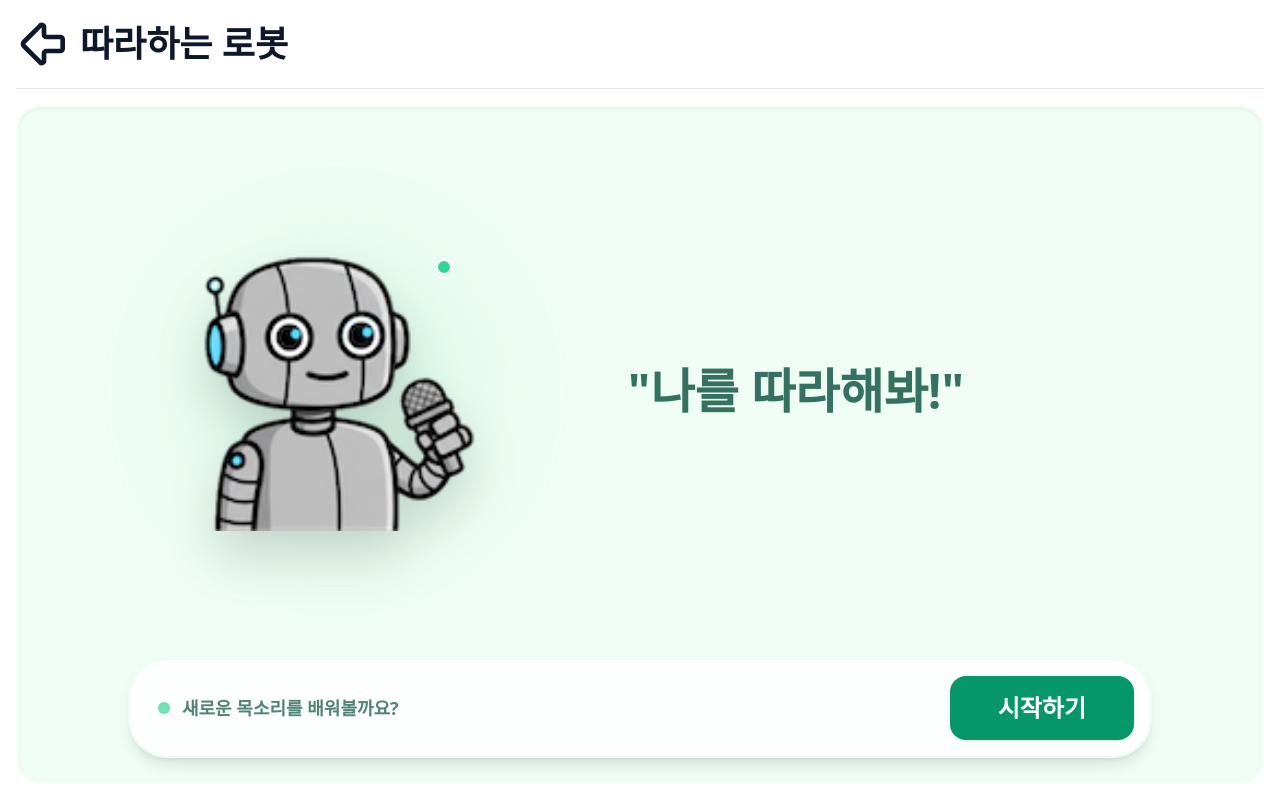
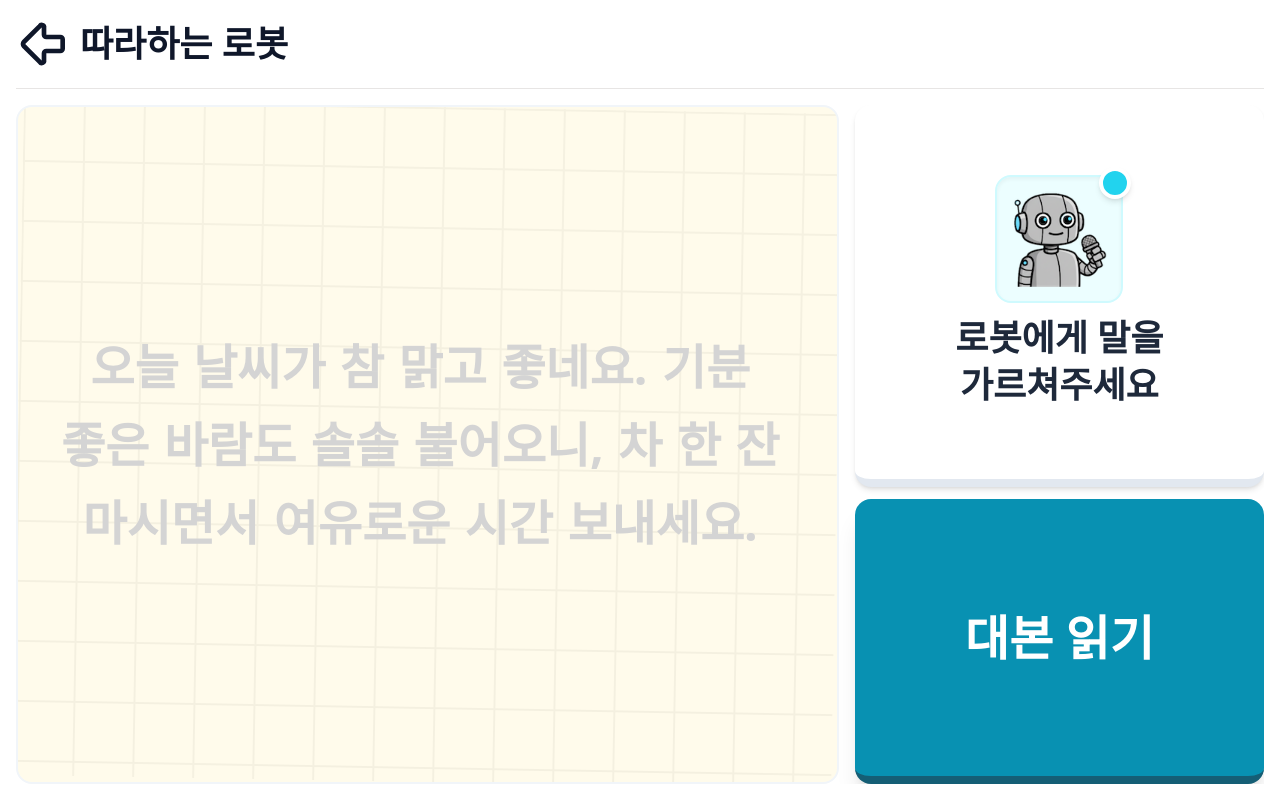
Before and after one commit to circuluspibo/piCare-front, a React (Vite) app: page /ai/voice in a window 1280 px wide. Built offline with nearby package versions, Linux system fonts and the light colour scheme.

Commit message:
update: ai training ui

```diff
--- a/src/pages/ai/VoiceReplication.jsx
+++ b/src/pages/ai/VoiceReplication.jsx
@@ -1,9 +1,9 @@
-import React, { useState, useRef, useContext, useMemo } from "react";
+import React, { useState, useRef, useContext, useMemo, useEffect } from "react";
 import { Button } from "@/components/ui/button";
 import Dialog from "@/components/Dialog";
-import { IconRenderer } from "@/components/ui/IconRenderer";
 import { cn } from "@/lib/utils";
 import { ThreeDot } from "react-loading-indicators";
+import { RotateCcw, Mic, PlayCircle, Info, Headphones } from "lucide-react";
 import { postVoice2Wav } from "@/api/gpuService";
 import { getTtsBlob } from "@/api/cpuService";
 import { GlobalContext } from "@/contexts/GlobalContext";
@@ -25,7 +25,7 @@ export default function VoiceReplication() {
 
   const audioRef = useRef(null);
   const timerRef = useRef(null);
-  const highlightRef = useRef(-1);
+  const [highlightIndex, setHighlightIndex] = useState(-1);
   const mediaRecorderRef = useRef(null);
   const audioChunkRef = useRef([]);
 
@@ -38,18 +38,23 @@ export default function VoiceReplication() {
     return isMale ? 48 : 7;
   }, [humanInfo]);
 
-  // 에메랄드 톤 하이라이트 UI 업데이트
-  const updateHighlightUI = (index, active) => {
-    const el = document.getElementById(`char-${index}`);
-    if (el) {
-      el.className = cn(
-        "transition-colors duration-200",
-        active
-          ? "text-emerald-600 font-black scale-110 inline-block"
-          : "text-slate-300",
-      );
+  // 타이머 로직: 구 버전의 직관적인 인덱스 기반 강조 적용
+  useEffect(() => {
+    if (stage === "recording") {
+      setHighlightIndex(0);
+      timerRef.current = setInterval(() => {
+        setHighlightIndex((prev) => {
+          if (prev < currentScript.length) return prev + 1;
+          clearInterval(timerRef.current);
+          return prev;
+        });
+      }, 250);
+    } else {
+      clearInterval(timerRef.current);
+      setHighlightIndex(-1);
     }
-  };
+    return () => clearInterval(timerRef.current);
+  }, [stage, currentScript]);
 
   const handleStart = async () => {
     try {
@@ -61,24 +66,14 @@ export default function VoiceReplication() {
 
       mediaRecorderRef.current.start();
       setStage("recording");
-
-      highlightRef.current = 0;
-      timerRef.current = setInterval(() => {
-        if (highlightRef.current < currentScript.length) {
-          updateHighlightUI(highlightRef.current, true);
-          highlightRef.current += 1;
-        } else {
-          clearInterval(timerRef.current);
-        }
-      }, 250);
     } catch (e) {
       console.error(e);
+      alert("마이크 권한이 필요합니다.");
     }
   };
 
   const handleStop = () => {
     if (mediaRecorderRef.current && stage === "recording") {
-      clearInterval(timerRef.current);
       mediaRecorderRef.current.onstop = async () => {
         setStage("loading");
         try {
@@ -90,13 +85,8 @@ export default function VoiceReplication() {
 
           setResultAudio(response);
           setStage("result");
-          setTimeout(() => {
-            if (audioRef.current) {
-              setIsPlaying(true);
-              audioRef.current.play();
-            }
-          }, 800);
         } catch (err) {
+          console.error(err);
           setStage("idle");
         }
       };
@@ -104,162 +94,191 @@ export default function VoiceReplication() {
       mediaRecorderRef.current.stream.getTracks().forEach((t) => t.stop());
     }
   };
-
   const handleReset = () => {
     setStage("idle");
     setResultAudio(null);
-    highlightRef.current = -1;
+    setHighlightIndex(-1);
     setCurrentScript(
       USER_SCRIPT_LIST[Math.floor(Math.random() * USER_SCRIPT_LIST.length)],
     );
   };
 
+  const renderKaraokeText = (script, hIndex) => {
+    let charCounter = 0; // 전체 글자 순서를 추적하기 위한 카운터
+
+    // 1. 공백을 기준으로 단어 리스트를 만듭니다.
+    return script.split(" ").map((word, wordIndex) => (
+      // 2. 각 단어를 하나의 span(덩어리)으로 감쌉니다.
+      // 여기서 inline-block을 주면 단어 단위로 break-keep 효과가 납니다.
+      <span
+        key={wordIndex}
+        className="inline-block whitespace-nowrap mr-[0.3em]"
+      >
+        {word.split("").map((char) => {
+          const currentIndex = charCounter++; // 글자마다 인덱스 부여
+          const isHighlighted = currentIndex < hIndex;
+
+          return (
+            <span
+              key={currentIndex}
+              className={cn(
+                "transition-colors duration-200",
+                isHighlighted ? "text-neutral-900" : "text-neutral-300",
+              )}
+            >
+              {char}
+            </span>
+          );
+        })}
+      </span>
+    ));
+  };
   return (
-    <div className="flex flex-col w-full h-full bg-[#F0FDF4] rounded-3xl overflow-hidden p-4 md:p-6 shadow-inner border-2 border-white/50">
-      <main className="flex-1 flex flex-row items-center justify-center gap-4 md:gap-8 overflow-hidden px-2">
-        {/* 로봇 섹션 */}
-        <div
-          className={cn(
-            "relative flex-shrink-0 transition-all duration-500",
-            stage === "recording" && "scale-105",
-            isPlaying && "animate-bounce",
-          )}
-        >
-          <div className="absolute inset-0 bg-emerald-200/30 blur-3xl rounded-full" />
-          <img
-            src="/images/voice.png"
-            alt="robot"
-            className="relative w-auto h-[35vh] max-h-[320px] object-contain drop-shadow-2xl"
+    <div className="flex w-full h-full gap-4 overflow-hidden">
+      {/* LEFT SECTION: Main Display Area (2/3) */}
+      <div className="flex-[2] relative bg-amber-50 rounded-2xl border-2 border-slate-100 overflow-hidden flex flex-col">
+        <div className="flex-1 flex items-center justify-center relative p-6">
+          {/* 은은한 원고지 배경 패턴 */}
+          <div
+            className="absolute inset-0 opacity-[0.04] rotate-1 pointer-events-none"
+            style={{
+              backgroundImage: `linear-gradient(#000 2px, transparent 2px), linear-gradient(90deg, #000 2px, transparent 2px)`,
+              backgroundSize: "60px 60px",
+            }}
           />
-          {isPlaying && (
-            <div className="absolute bottom-[24%] left-[44%] w-[12%] h-[4%] bg-slate-800 rounded-full animate-ping" />
-          )}
-          <div
-            className={cn(
-              "absolute top-2 right-6 w-4 h-4 rounded-full border-2 border-white shadow-sm",
-              stage === "recording"
-                ? "bg-red-500 animate-pulse"
-                : "bg-emerald-400",
+
+          <div className="relative z-10 w-full text-center">
+            {stage === "result" && resultAudio ? (
+              <div className="flex flex-col items-center gap-8 animate-in zoom-in duration-500">
+                <div className="p-8 bg-cyan-50 rounded-full border-4 border-white shadow-lg">
+                  <Headphones
+                    size={80}
+                    className="text-cyan-600 animate-bounce"
+                  />
+                </div>
+                <h2 className="text-6xl font-black text-slate-800 tracking-tighter">
+                  준비 완료!
+                </h2>
+              </div>
+            ) : (
+              <h2 className="text-5xl font-black text-center leading-relaxed break-keep">
+                {renderKaraokeText(currentScript, highlightIndex)}
+              </h2>
             )}
-          />
+          </div>
+        </div>
+      </div>
+
+      {/* RIGHT SECTION: Controls (1/3 영역) */}
+      <div className="flex-1 flex flex-col gap-3 h-full">
+        {/* 1. 상단 안내창: 비중을 높여(flex-[1.2]) 로봇과 설명을 더 강조 */}
+        <div className="flex-[1.2] bg-white rounded-2xl p-4 shadow-md border-b-[8px] border-slate-200 flex flex-col items-center justify-center text-center gap-3">
+          {/* 로봇 프로필 이미지: 크기를 키워 시인성 확보 */}
+          <div className="relative">
+            <div
+              className={cn(
+                "w-32 h-32 rounded-2xl bg-cyan-50 border-2 border-cyan-100 flex items-center justify-center transition-all duration-500 shadow-inner",
+                stage === "recording"
+                  ? "ring-8 ring-rose-500/10 animate-pulse"
+                  : "",
+              )}
+            >
+              <img
+                src="/images/voice.png"
+                alt="robot"
+                className={cn(
+                  "w-24 h-24 object-contain transition-transform duration-500",
+                  stage === "recording" && "scale-110",
+                )}
+              />
+            </div>
+            {/* 상단 배지 */}
+            <div
+              className={cn(
+                "absolute -top-2 -right-2 w-8 h-8 rounded-full border-4 border-white shadow-md",
+                stage === "recording" ? "bg-rose-500" : "bg-cyan-400",
+              )}
+            />
+          </div>
+
+          {/* 설명 문구: 텍스트 크기를 키우고 행간을 넉넉히 조절 */}
+          <div className="space-y-2">
+            <h2 className="text-4xl font-black text-slate-800 leading-[1.3] break-keep">
+              {stage === "idle" && "로봇에게 말을\n가르쳐주세요"}
+              {stage === "recording" && "천천히 끝까지\n읽어주세요"}
+              {stage === "loading" && "열심히 공부를\n하고 있어요"}
+              {stage === "result" && "짜잔! 저랑\n정말 똑같아요"}
+            </h2>
+          </div>
         </div>
 
-        {/* 인터랙션 섹션 */}
-        <div className="flex-1 max-w-xl h-full flex items-center justify-center">
-          {stage === "recording" ? (
-            <div className="w-full bg-white p-6 md:p-8 rounded-[2.5rem] shadow-xl border-4 border-emerald-50 relative animate-in slide-in-from-right-10">
-              <div className="hidden md:block absolute -left-5 top-1/2 -translate-y-1/2 w-0 h-0 border-t-[15px] border-t-transparent border-r-[25px] border-r-white border-b-[15px] border-b-transparent" />
-              <p className="text-2xl md:text-3xl font-bold text-slate-800 leading-relaxed flex flex-wrap justify-start">
-                {currentScript.split(" ").map((word, wordIdx) => (
-                  <span key={wordIdx} className="flex mr-2 mb-1">
-                    {" "}
-                    {/* 단어 단위로 묶음 */}
-                    {word.split("").map((char, charIdx) => {
-                      // 전체 문장에서 이 글자가 몇 번째 인덱스인지 계산
-                      const absoluteIndex =
-                        currentScript
-                          .split("")
-                          .slice(0, currentScript.indexOf(word, wordIdx))
-                          .length + charIdx;
+        {/* 2. 하단 제어 버튼 영역: 남은 공간(flex-1)을 효율적으로 사용 */}
+        <div className="flex-1 flex flex-col gap-4">
+          {stage === "idle" && (
+            <Button
+              onClick={handleStart}
+              className="flex-1 rounded-2xl bg-cyan-600 text-white text-5xl font-black border-b-[8px] border-cyan-800 shadow-xl active:translate-y-2 active:border-b-0 transition-all flex items-center justify-center gap-4"
+            >
+              대본 읽기
+            </Button>
+          )}
 
-                      return (
-                        <span
-                          key={charIdx}
-                          id={`char-${absoluteIndex}`}
-                          className="text-slate-300 transition-all duration-200"
-                        >
-                          {char}
-                        </span>
-                      );
-                    })}
-                  </span>
-                ))}
-              </p>
-            </div>
-          ) : stage === "result" ? (
-            <div className="flex flex-col items-center gap-6 animate-in zoom-in">
-              <div className="bg-emerald-100 text-emerald-800 px-6 py-2 rounded-full text-xl font-black shadow-sm border border-emerald-200">
-                목소리 학습 완료! ✨
-              </div>
-              <audio
-                ref={audioRef}
-                src={resultAudio}
-                onEnded={() => setIsPlaying(false)}
-                className="hidden"
-              />
+          {stage === "recording" && (
+            <Button
+              onClick={handleStop}
+              className="flex-1 rounded-2xl bg-rose-500 text-white text-5xl font-black border-b-[8px] border-rose-800 shadow-xl active:translate-y-2 active:border-b-0 transition-all flex flex-col items-center justify-center gap-2"
+            >
+              <div className="w-12 h-3 bg-white/40 rounded-full animate-bounce mb-2" />
+              녹음 종료
+            </Button>
+          )}
+
+          {stage === "result" && (
+            <div className="flex-1 flex flex-col gap-4">
               <Button
                 onClick={() => {
                   setIsPlaying(true);
                   audioRef.current.play();
                 }}
                 disabled={isPlaying}
-                className="w-48 h-16 md:w-60 md:h-24 rounded-[2rem] bg-orange-500 text-white text-2xl md:text-4xl font-black border-b-[10px] border-orange-800 active:border-b-0 active:translate-y-2 transition-all shadow-xl hover:bg-orange-400"
+                className="flex-[2] rounded-2xl bg-cyan-600 text-white text-5xl font-black border-b-[12px] border-cyan-800 shadow-xl active:translate-y-2 active:border-b-0 transition-all flex items-center justify-center gap-4"
               >
-                {isPlaying ? "말하는 중" : "다시 듣기"}
+                {isPlaying ? "듣는 중" : "다시 듣기"}
               </Button>
-            </div>
-          ) : (
-            <div className="text-center space-y-2">
-              <p className="text-5xl font-black text-emerald-900/80">
-                "나를 따라해봐!"
-              </p>
+              <Button
+                onClick={handleReset}
+                className="flex-1 rounded-2xl bg-white text-slate-500 text-2xl font-black border-2 border-slate-200 border-b-8 active:translate-y-1 active:border-b-0 transition-all flex items-center justify-center gap-3"
+              >
+                <RotateCcw size={28} />
+                다른 대본으로 하기
+              </Button>
             </div>
           )}
         </div>
-      </main>
+      </div>
 
-      {/* 푸터: 에메랄드 포인트 */}
-      <footer className="flex-none w-full max-w-5xl mx-auto bg-white/80 backdrop-blur-md p-3 md:p-4 rounded-[2.5rem] shadow-lg flex items-center justify-between border-2 border-emerald-50 mt-2">
-        <div className="flex items-center gap-3 ml-3">
-          <div
-            className={cn(
-              "w-3 h-3 rounded-full shadow-inner",
-              stage === "recording"
-                ? "bg-red-500 animate-pulse"
-                : "bg-emerald-300",
-            )}
-          />
-          <span className="text-sm md:text-lg font-black text-emerald-900/70">
-            {stage === "idle" && "새로운 목소리를 배워볼까요?"}
-            {stage === "recording" && "로봇이 귀를 기울이고 있어요"}
-            {stage === "loading" && "기억하는 중입니다..."}
-            {stage === "result" && "짜잔! 똑같죠?"}
-          </span>
-        </div>
-        <div className="flex gap-2">
-          {stage === "idle" && (
-            <Button
-              onClick={handleStart}
-              className="h-12 md:h-16 px-8 md:px-12 rounded-2xl bg-emerald-600 text-white text-lg md:text-2xl font-black border-b-6 border-emerald-800 hover:bg-emerald-500 active:border-b-0 active:translate-y-1"
-            >
-              시작하기
-            </Button>
-          )}
-          {stage === "recording" && (
-            <Button
-              onClick={handleStop}
-              className="h-12 md:h-16 px-8 md:px-12 rounded-2xl bg-red-500 text-white text-lg md:text-2xl font-black border-b-6 border-red-800 hover:bg-red-400 active:border-b-0 active:translate-y-1"
-            >
-              다 읽었어요
-            </Button>
-          )}
-          {stage === "result" && (
-            <Button
-              onClick={handleReset}
-              className="h-12 md:h-16 px-8 md:px-12 rounded-2xl bg-slate-500 text-white text-lg md:text-2xl font-black border-b-6 border-slate-700 hover:bg-slate-400 active:border-b-0 active:translate-y-1"
-            >
-              다시 하기
-            </Button>
-          )}
-        </div>
-      </footer>
-
-      {/* 로딩 다이얼로그: 에메랄드 테마 */}
+      <audio
+        ref={audioRef}
+        src={resultAudio}
+        onEnded={() => setIsPlaying(false)}
+        className="hidden"
+      />
+      {/* Loading Dialog */}
       <Dialog isOpen={stage === "loading"} onClose={() => {}} title="">
-        <div className="p-8 flex flex-col items-center gap-6">
-          <ThreeDot color="#10b981" size="large" />
-          <p className="text-3xl font-black text-emerald-900">
-            열심히 배우고 있어요!
+        <div className="px-10 py-4 flex flex-col items-center gap-6">
+          <div className="flex items-center">
+            <img
+              src="/images/robotThinking.png"
+              alt="robot"
+              className={cn(
+                "w-36 h-36 object-contain transition-transform duration-500",
+                stage === "recording" && "scale-110",
+              )}
+            />
+            <ThreeDot color="#0891b2" size="large" />
+          </div>
+          <p className="text-4xl font-black text-cyan-900 text-center leading-tight break-keep">
+            잠시만 기다려주세요!
           </p>
         </div>
       </Dialog>
```
Also changed, not shown: src/pages/ai/DrawByVoice.jsx (+72 -50 lines), src/pages/ai/MagicMirror.jsx (+99 -109 lines), public/images/robotThinking.png (added).
